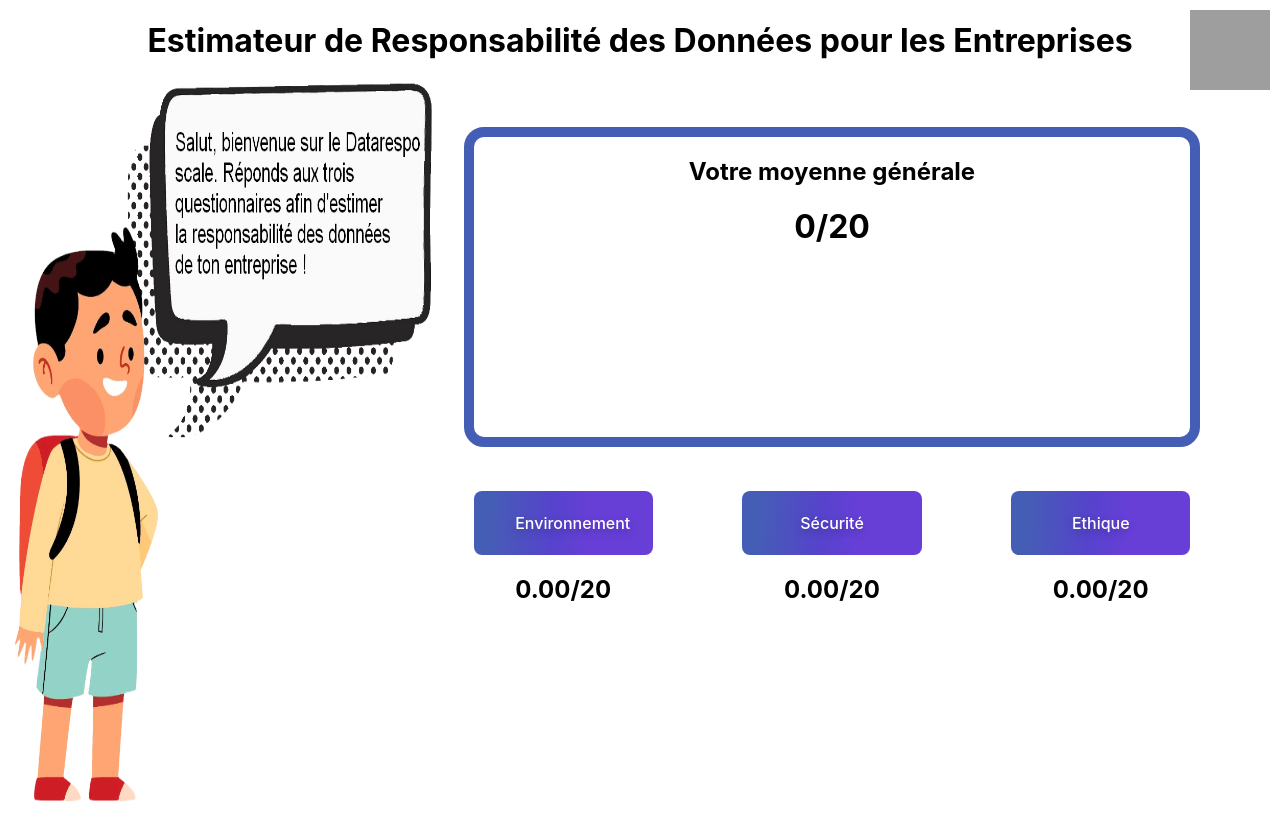
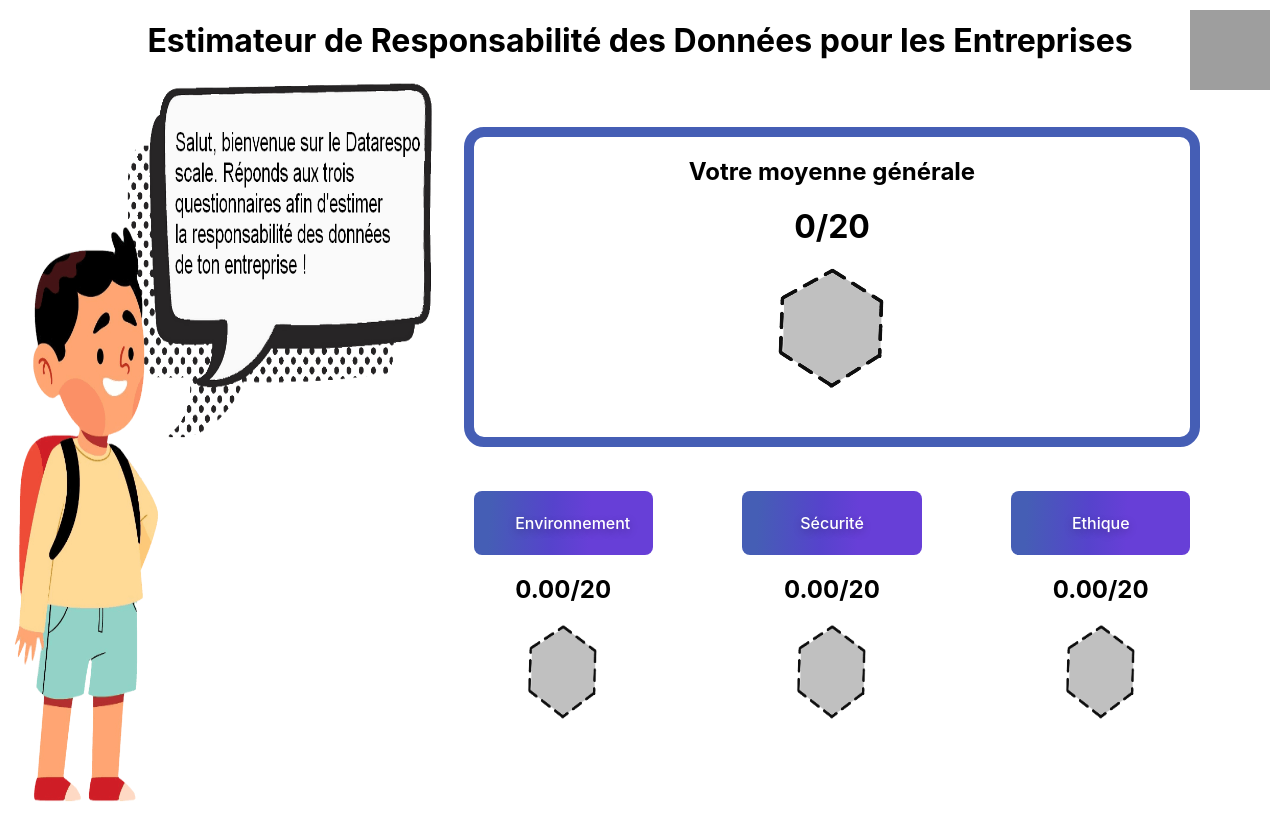
Before and after one commit to TheoKLR/Crunch2024, a React (Create React App) app: page / in a window 1280 px wide. Shown: the top 840 px of the page. Built offline with nearby package versions, Linux system fonts and the light colour scheme; grey boxes are pictures that could not be loaded.

Commit message:
finitions

```diff
--- a/src/App.css
+++ b/src/App.css
@@ -104,7 +104,7 @@ nav{
 
 .categorie{
   width: 20%;
-  height: 150px;
+  height: 200px;
   margin-left: 10%;
   /*background-color: #61dafb;*/
 }
@@ -112,6 +112,7 @@ nav{
 .categorie img{
   width: 50%;
   margin: auto;
+  height: 100px;
 }
 
 #perso{
--- a/src/App.js
+++ b/src/App.js
@@ -11,12 +11,25 @@ import {Bilan} from './screens/Bilan.tsx';
 
 function App() {
 
+  if (!localStorage.getItem("scoreGlobal")) {
     localStorage.setItem("scoreGlobal", "0");
+}
+
+if (!localStorage.getItem("scoreEnvironnement")) {
     localStorage.setItem("scoreEnvironnement", "0");
+}
+
+if (!localStorage.getItem("scoreEthique")) {
     localStorage.setItem("scoreEthique", "0");
+}
+
+if (!localStorage.getItem("scoreSecurite")) {
     localStorage.setItem("scoreSecurite", "0");
+}
+
+if (!localStorage.getItem("bilanFinal")) {
     localStorage.setItem("bilanFinal", "");
-
+}
   return (
     <Router>
         <Routes>
--- a/src/screens/Bilan.tsx
+++ b/src/screens/Bilan.tsx
@@ -1,5 +1,5 @@
 import React, { useState } from 'react';
-import introMain from './Intro-main.png';
+import introMain from './Intro-bilan.png';
 
 const TextParser = ({ text }) => {
     const lines = text.split('/');
--- a/src/screens/Home.tsx
+++ b/src/screens/Home.tsx
@@ -6,6 +6,7 @@ import badgeDiamant from './diamant-det.png';
 import Emeraude from './emeraude-det.png';
 import Saphir from './saphir-det.png';
 import Rubis from './rubis-det.png';
+import badgeInvisible from './vide-det.png';
 import React from 'react';
 
 export const Home = () => {
@@ -42,6 +43,7 @@ export const Home = () => {
                     <div className='noteGlobale'>
                         <h2>Votre moyenne générale</h2>
                         <h1>{displayScore}/20</h1>
+                        {scoreGlobal < 16 && <img src={badgeInvisible} alt="badge" />}
                         {scoreGlobal >= 16 && scoreGlobal < 18 && <img src={badgeArgent} alt="badge" />}
                         {scoreGlobal >= 18 && scoreGlobal < 20 && <img src={badgeOr} alt="badge" />}
                         {scoreGlobal >= 20 && <img src={badgeDiamant} alt="badge" />}
@@ -50,17 +52,20 @@ export const Home = () => {
                         <div className='categorie'>
                             <button className="button-36"><Link to="/environnement" style={{ color: 'white', textDecoration: 'none' }}>Environnement</Link></button>
                             <h2>{scoreEnvironnement20}/20</h2>
-                            {parseInt(scoreEnvironnement20) > 16 && <img src={Emeraude} alt="badge" />}
+                            {parseInt(scoreEnvironnement20) < 16 && <img src={badgeInvisible} alt="badge" />}
+                            {parseInt(scoreEnvironnement20) >= 16 && <img src={Emeraude} alt="badge" />}
                         </div>
                         <div className="categorie">
                             <button className="button-36"><Link to="/securite" style={{ color: 'white', textDecoration: 'none' }}>Sécurité</Link></button>
                             <h2>{scoreSecurite20}/20</h2>
-                            {parseInt(scoreSecurite20) > 16 && <img src={Rubis} alt="badge" />}
+                            {parseInt(scoreSecurite20) <16 && <img src={badgeInvisible} alt="badge" />}
+                            {parseInt(scoreSecurite20) >= 16 && <img src={Rubis} alt="badge" />}
                         </div>
                         <div className='categorie'>
                             <button className="button-36"><Link to="/ethique" style={{ color: 'white', textDecoration: 'none' }}>Ethique</Link></button>
                             <h2>{scoreEthique20}/20</h2>
-                            {parseInt(scoreEthique20) > 16 && <img src={Saphir} alt="badge" />}
+                            {parseInt(scoreEthique20) < 16 && <img src={badgeInvisible} alt="badge" />}
+                            {parseInt(scoreEthique20) >= 16 && <img src={Saphir} alt="badge" />}
                         </div>
                     </nav>
                 </div>
--- a/src/screens/Securite.tsx
+++ b/src/screens/Securite.tsx
@@ -25,7 +25,7 @@ export const Securite = () => {
 
                     <QuestionCM intitule="Les employés sont-ils sensibilisés aux risques de cybersécurité et aux bonnes pratiques de sécurité des données?" reponses={[["Non",0],["1 fois sur la carrière",0],["1 fois tous les 5 ans",0],["Au moins 1 fois par ans",2]]} typeQuiz="Securite" texteReponse="- Sensibilisez vos employés aux risques de cybersécurité au moins 1 fois par an."/>
 
-                    <QuestionCM intitule="L'entreprise dispose-t-elle d'un plan de continuité d'activité et/ou de reprise après sinistre pour assurer la disponibilité des données et des systèmes en cas de sinistre majeur ?" reponses={[["Non",0],["Oui mais pas de tests réguliers",2],["Serveur local",0.5]]} typeQuiz="Securite" texteReponse="- Mettez en place un plan de continuité d’activité en cas de sinistre pour assurer la disponibilité des données."/>
+                    <QuestionCM intitule="L'entreprise dispose-t-elle d'un plan de continuité d'activité et/ou de reprise après sinistre pour assurer la disponibilité des données et des systèmes en cas de sinistre majeur ?" reponses={[["Non",0],["Oui et tests au moins une fois par an",2],["Oui mais pas de tests réguliers",0.5]]} typeQuiz="Securite" texteReponse="- Mettez en place un plan de continuité d’activité en cas de sinistre pour assurer la disponibilité des données."/>
 
                     <QuestionCM intitule="Quelles sont les solutions de protection contre les malwares et les ransomwares utilisées?" reponses={[["Aucun",0],["Antivirus pour chaque appareil",1],["Firewall",2],["Messagerie sécurisée",1],["Gestion des identités et des accès IAM",1],["Confier sa sécurité à un fournisseur tier (MSSP)",1]]} typeQuiz="Securite" texteReponse="- Mettez en place des solutions de protection contre les malwares et ransomwares."/>
 
@@ -33,6 +33,7 @@ export const Securite = () => {
 
                     <QuestionVF intitule="Des audits de conformité aux réglementations en vigueur sur la protection des données sont-ils effectués régulièrement ?" ponderationV={2} ponderationF={0} typeQuiz="Securite" texteReponse="-Faites des audits de conformité aux réglementations en vigueur sur la protection des données au moins 1 fois par an ou en respectant les règles que vous suivez (RGPD...)."/>
 
+                    <button className='button-36'><Link to="/" style={{ color: 'white', textDecoration: 'none' }}>Home</Link></button>
         </div>
     );
 }
```
Also changed, not shown: src/screens/Intro-bilan.png (added), src/screens/vide-det.png (added).
